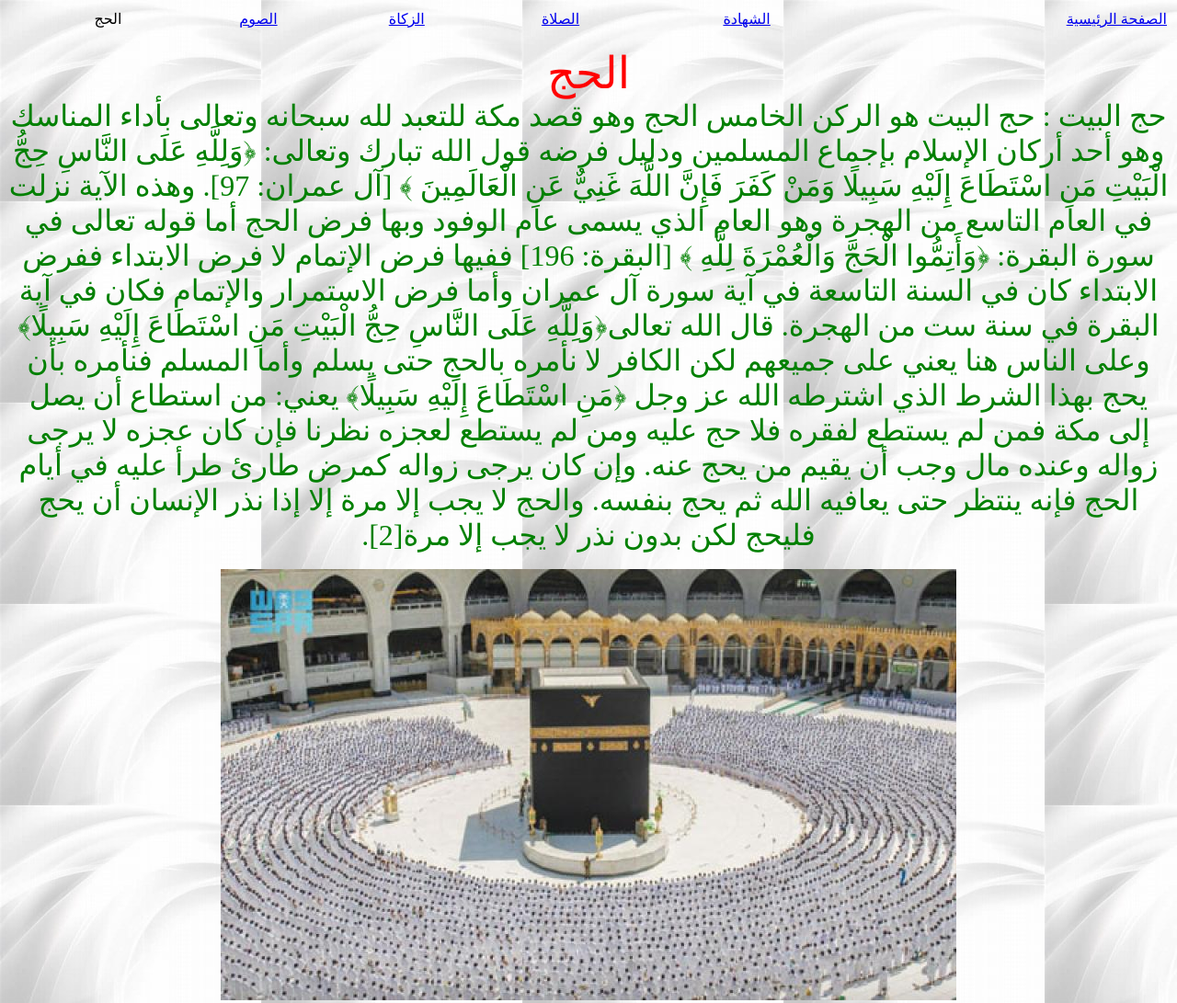
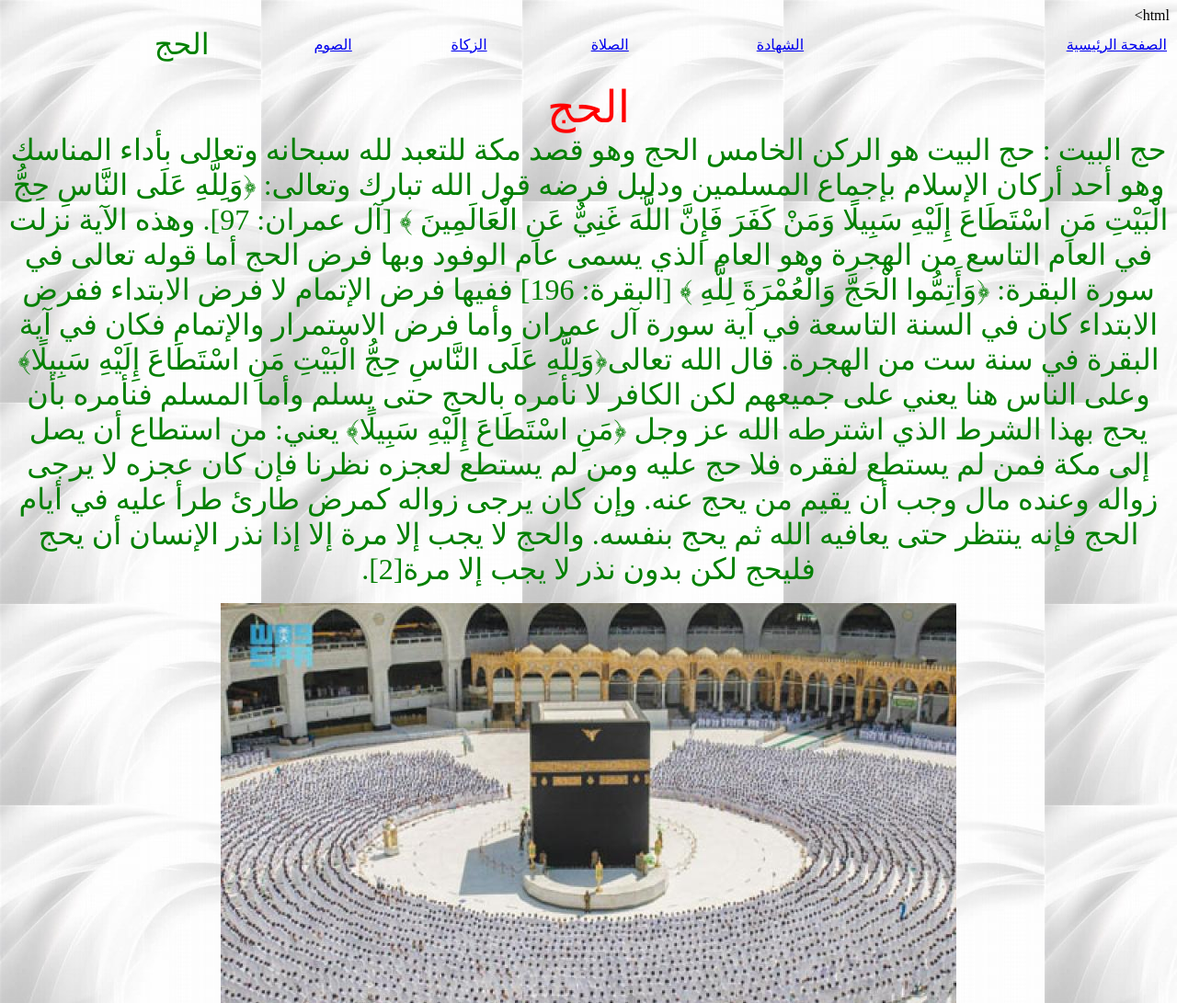
Before and after one commit to mohamedabuassy/-., a plain HTML site: page Al Haju.html in a window 1280 px wide. Shown: the top 1091 px of the page at 92% size. Drawn offline with Linux system fonts and the light colour scheme.

Commit message:
Update Al Haju.html

```diff
--- a/Al Haju.html
+++ b/Al Haju.html
@@ -1,4 +1,4 @@
-<html>
+html>
   <head>
     <title>أركان الإسلام</title>
   </head>
@@ -10,7 +10,7 @@
         <td> <a href="Al Salah.html">الصلاة</a></td>
         <td> <a href="Al Zakat.html">الزكاة</a></td>
         <td> <a href="Al Sawm.html">الصوم</a></td>
-        <td>الحج</td>
+        <td><font color="Green" size="6"> الحج </font></td>
 
       </tr>
     </table>
```
